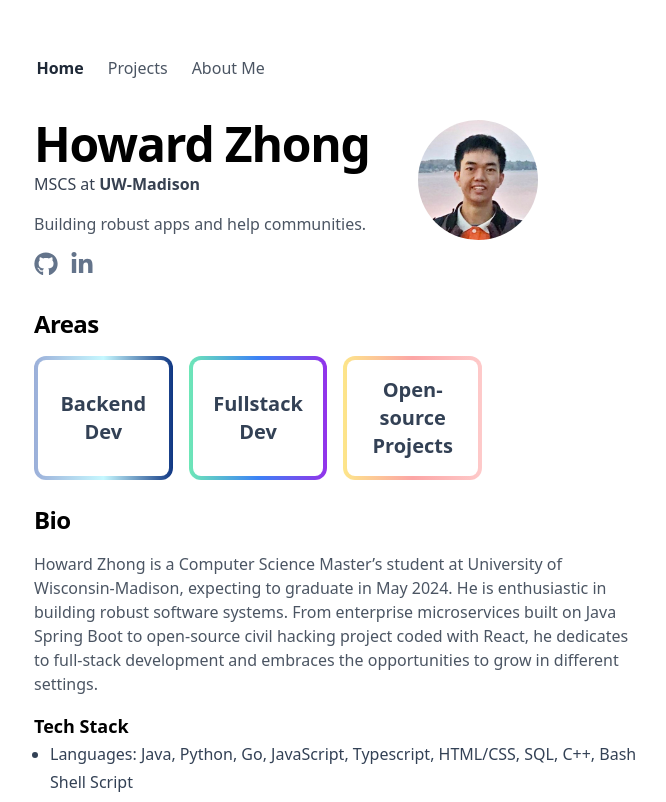
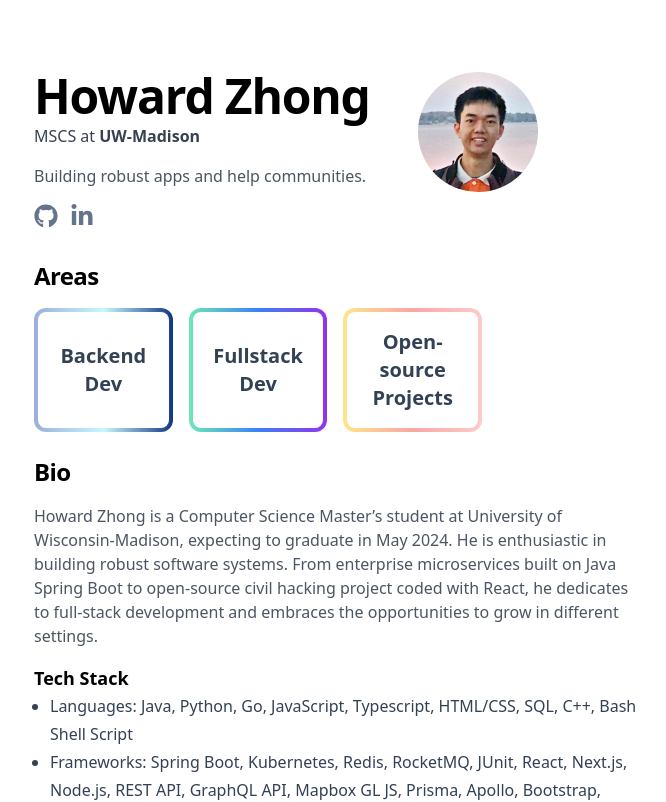
Before and after one commit to h2zh/personal-website, a Next.js app: page / in a window 1280 px wide. Shown: the top 802 px of the page, without its empty margins (302-968 px from the left). Built offline with nearby package versions, Linux system fonts and the light colour scheme.

Commit message:
improve navbar experience on mobile

```diff
--- a/components/navbar.tsx
+++ b/components/navbar.tsx
@@ -2,7 +2,7 @@ import { useRouter } from "next/router";
 import Link from "next/link";
 import React, { useState } from "react";
 import cn from "classnames";
-import { HiMenuAlt4 } from "react-icons/hi";
+import { HiMenuAlt4, HiX } from "react-icons/hi";
 
 function NavItem({ href, text }: any) {
   const router = useRouter();
@@ -31,11 +31,13 @@ const Navbar = () => {
   };
 
   return (
-    <div className="flex flex-col justify-center">
+    <div className="justify-between">
+      {/* right control button */}
+      <div>
         <nav
           className={cn(
             isNavbarVisible ? "hidden" : "visible",
-          "text-2xl sm:hidden mb-4"
+            "text-2xl sm:hidden absolute right-8"
           )}
         >
           <HiMenuAlt4 onClick={handleNav} />
@@ -43,16 +45,28 @@ const Navbar = () => {
         <nav
           className={cn(
             isNavbarVisible ? "visible" : "hidden",
-          "sm:flex items-center justify-start w-full relative max-w-2xl mx-auto pb-2 sm:pb-2  text-gray-900"
+            "text-2xl sm:hidden absolute right-8"
           )}
         >
-        <div className="ml-[-0.60rem]">
+          <HiX onClick={handleNav} />
+        </nav>
+      </div>
+      {/* left Navbar */}
+      <div className="flex flex-row ">
+        <nav
+          className={cn(
+            isNavbarVisible ? "visible" : "hidden",
+            "flex flex-row justify-start relative max-w-xl pb-2 text-gray-900"
+          )}
+        >
+          <div className="">
             <NavItem href="/" text="Home" />
             <NavItem href="/projects" text="Projects" />
             <NavItem href="/aboutme" text="About Me" />
           </div>
         </nav>
       </div>
+    </div>
   );
 };
 
--- a/components/profile.tsx
+++ b/components/profile.tsx
@@ -17,6 +17,7 @@ const Profile = () => {
           embraces the opportunities to grow in different settings.
         </p>
       </div>
+
       <div className="prose leading-7 tracking-normal ">
         <h3 className="font-bold text-lg prose text-black">Tech Stack</h3>
         <ul className="list-disc pl-4">
@@ -44,10 +45,6 @@ const Profile = () => {
           <div>Software Engineer Intern at Patternlot</div>
           <div>June 2022 – Aug 2022</div>
         </div>
-        {/* <div className="flex flex-row justify-between">
-          <div></div>
-          <div>Remote</div>
-        </div> */}
         <ul className="list-disc pl-4">
           <li>
             Refactored Java Spring Boot microservices, improving performance
```
Lines whose indentation alone changed are shown as unchanged.
